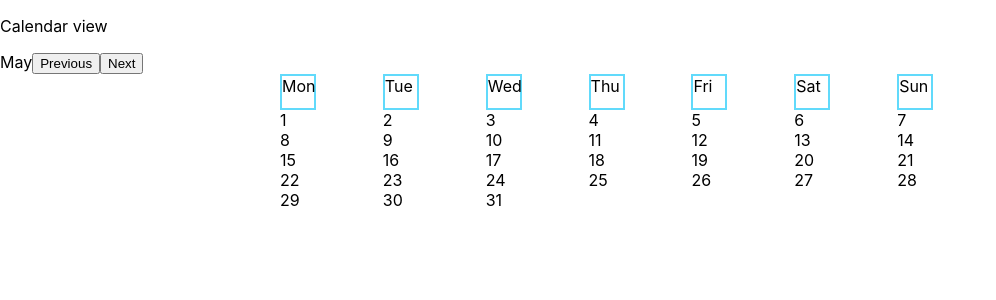
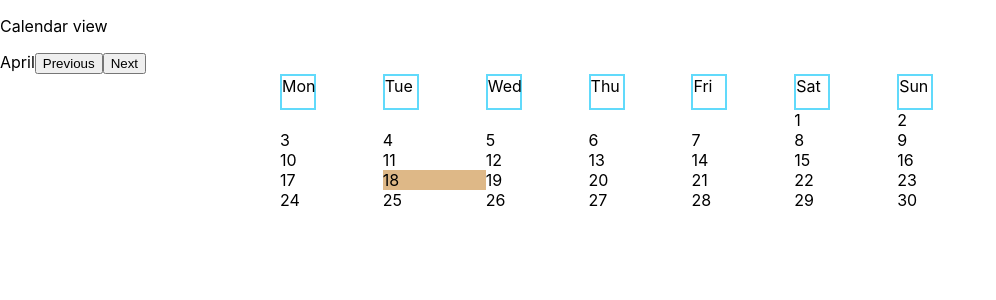
Before and after one commit to Nieopodal/birthday-calendar, a React (Create React App) app: page /calendar in a window 1280 px wide. Shown: the top 300 px of the page, without its empty margins (0-996 px from the left). Built offline with nearby package versions, Linux system fonts and the light colour scheme.

Commit message:
Cleaned up code.

```diff
--- a/package.json
+++ b/package.json
@@ -1,6 +1,6 @@
 {
   "name": "birthday",
-  "version": "0.8.0",
+  "version": "0.9.0",
   "private": true,
   "dependencies": {
     "@reduxjs/toolkit": "^1.9.5",
--- a/src/components/Calendar/Calendar.tsx
+++ b/src/components/Calendar/Calendar.tsx
@@ -1,11 +1,11 @@
 import {OneEntity} from "../../types/OneEntity";
 import {useState} from "react";
-import {addMonths, format} from "date-fns";
-
-import './Calendar.css';
+import {format} from "date-fns";
 import {MonthDays} from "../MonthDays/MonthDays";
 import {changeMonth} from "../../handlers/change-month";
 import {ChangeMonthDirection} from "../../types/ChangeMonthDirection";
+
+import './Calendar.css';
 
 interface Props {
     birthdayFromState: OneEntity[];
@@ -13,7 +13,7 @@ interface Props {
 
 export const Calendar = ({birthdayFromState}: Props) => {
 
-    const [givenDate, setGivenDate] = useState<Date>(addMonths(new Date(), 1));
+    const [givenDate, setGivenDate] = useState<Date>(new Date());
 
     const btnHandler = (direction: ChangeMonthDirection) => {
         setGivenDate(changeMonth(givenDate, direction));
--- a/src/hooks/useLocalStorage.tsx
+++ b/src/hooks/useLocalStorage.tsx
@@ -1,6 +1,6 @@
+import {useEffect} from "react";
 import {useDispatch, useSelector} from "react-redux";
 import {RootState} from "../store";
-import {useEffect} from "react";
 import {setFromLocalStorage} from "../features/birthday/birthday-slice";
 
 export const useLocalStorage = () => {
```
